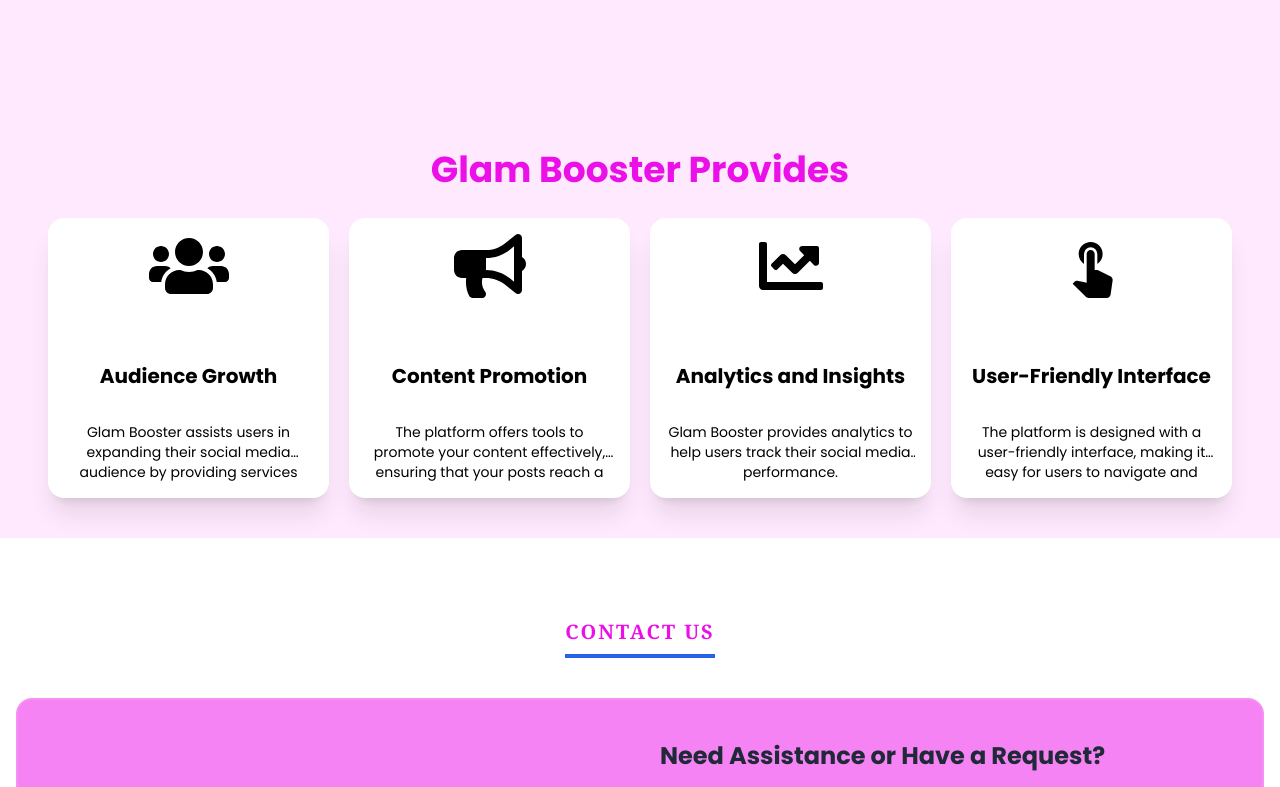
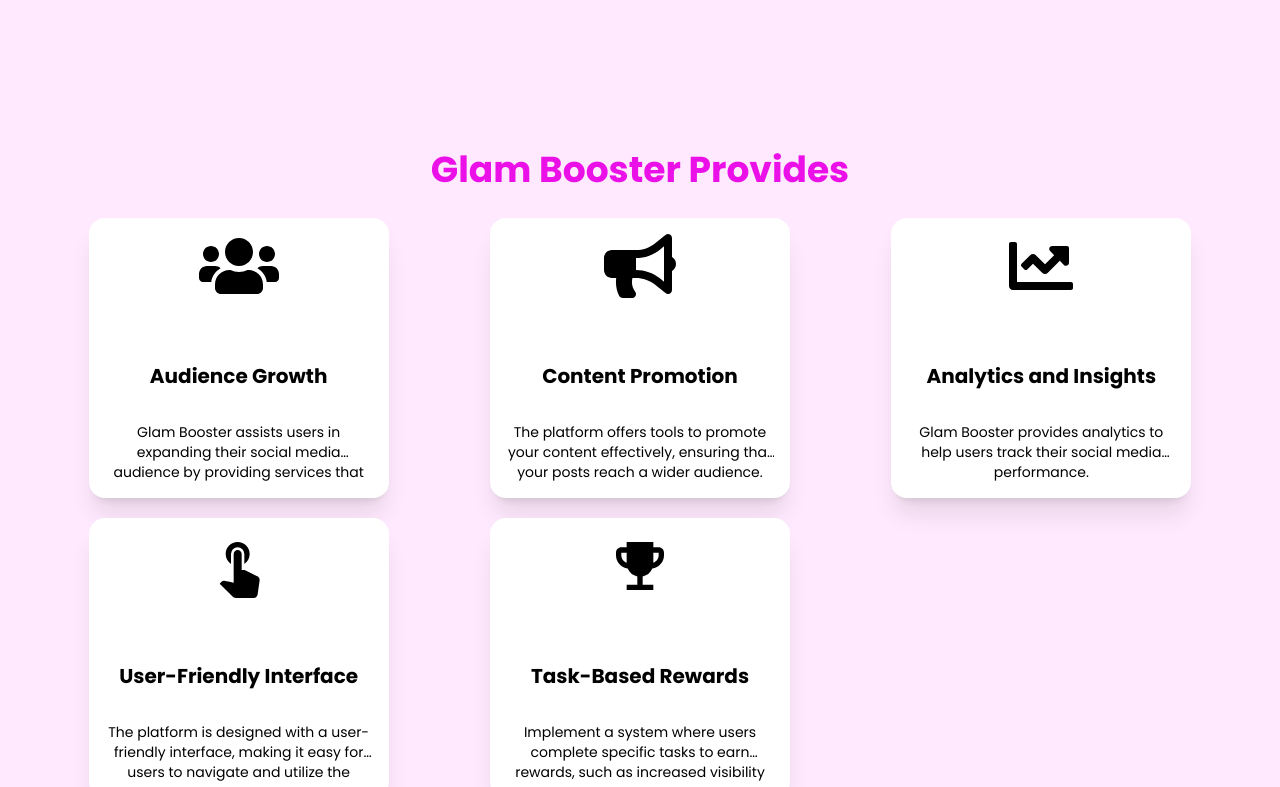
Before and after one commit to Victex4/gkam, a React (Vite) app: page / in a window 1280 px wide. Shown: the part 2013-2800 px from the top of the page. Built offline with nearby package versions, Linux system fonts and the light colour scheme.

Commit message:
initial commit

```diff
--- a/src/section/Services.jsx
+++ b/src/section/Services.jsx
@@ -3,6 +3,7 @@
 import { FaBullhorn } from "react-icons/fa";
 import { FaChartLine } from "react-icons/fa";
 import { MdTouchApp } from "react-icons/md";
+import { MdEmojiEvents } from "react-icons/md";
 import Slider from 'react-slick';
 
 const Services = () => {
@@ -31,6 +32,12 @@
         title: "User-Friendly Interface",
         description: "The platform is designed with a user-friendly interface, making it easy for users to navigate and utilize the various tools and services offered.",
     },
+    {
+        id:5,
+        icon: MdEmojiEvents,
+        title: "Task-Based Rewards",
+        description: "Implement a system where users complete specific tasks to earn rewards, such as increased visibility for their content, fostering higher engagement and loyalty.",
+    },
 ]
 
   return (
@@ -43,7 +50,7 @@
             className='text-center text-3xl md:text-4xl pb-7 font-bold text-[#EB10E8] pt-[2rem]'>Glam Booster Provides</h1>
           </div>
         </div>
-        <div className='grid grid-cols-1 sm:grid-cols-2 md:grid-cols-4 gap-20 md:gap-5 place-items-center'>
+        <div className='grid grid-cols-1 sm:grid-cols-2 md:grid-cols-3 gap-20 md:gap-5 place-items-center'>
             {
               serviceData.map((data) => (
                 <div
```
